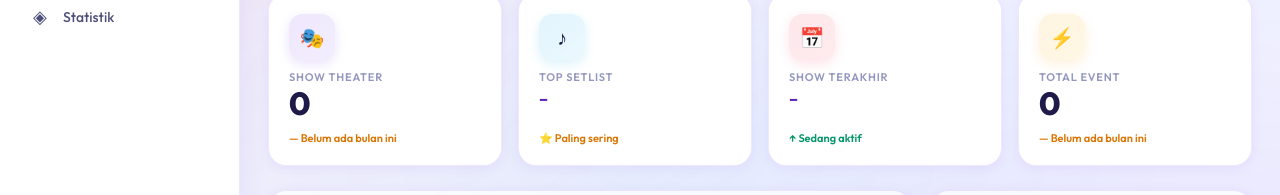
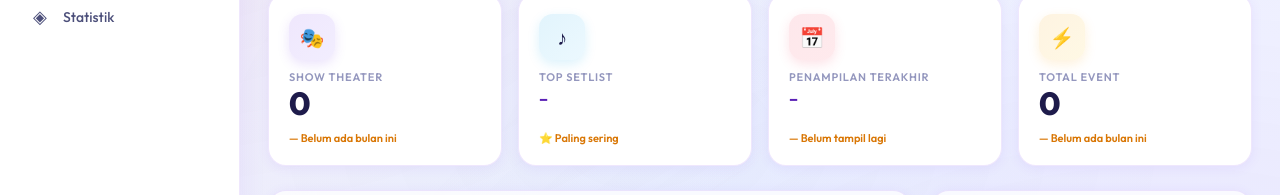
Before and after one commit to Indrarachman12/dailyintan, a Next.js app: page / in a window 1280 px wide. Shown: the part 261-456 px from the top of the page. Built offline with nearby package versions, Linux system fonts and the light colour scheme; no server answers; the database is empty.

Commit message:
Update last show label and logic to include back dancer

```diff
--- a/app/page.tsx
+++ b/app/page.tsx
@@ -39,7 +39,7 @@ export default function DashboardPage() {
   const topName = topSetlist[0]?.[0] ?? '–';
 
   const sortedShows = history
-    .filter(d => d.category === 'show')
+    .filter(d => d.category === 'show' || d.name.toLowerCase().includes('back dancer'))
     .sort((a, b) => new Date(b.date).getTime() - new Date(a.date).getTime());
   const lastShow = sortedShows[0];
 
@@ -47,6 +47,9 @@ export default function DashboardPage() {
   const now = new Date();
   const currentMonth = now.getMonth();
   const currentYear = now.getFullYear();
+
+  // Lebih dari 30 hari = tidak "sedang aktif"
+  const isRecentlyActive = lastShow && (now.getTime() - new Date(lastShow.date).getTime()) < 30 * 24 * 60 * 60 * 1000;
 
   const showsThisMonth = history.filter(d => {
     const date = new Date(d.date);
@@ -138,10 +141,12 @@ export default function DashboardPage() {
         <div className="stat-card glass-card" id="stat-last">
           <div className="stat-icon-wrap icon-pink">📅</div>
           <div className="stat-body">
-            <p className="stat-label">Show Terakhir</p>
+            <p className="stat-label">Penampilan Terakhir</p>
             <p className="stat-value text-sm" id="last-show-date">{lastShow ? formatDate(lastShow.date) : '–'}</p>
           </div>
-          <div className="stat-trend up">↑ Sedang aktif</div>
+          <div className={`stat-trend ${isRecentlyActive ? 'up' : 'neutral'}`}>
+            {isRecentlyActive ? '↑ Sedang aktif' : '— Belum tampil lagi'}
+          </div>
         </div>
 
         <div className="stat-card glass-card" id="stat-events">
```
